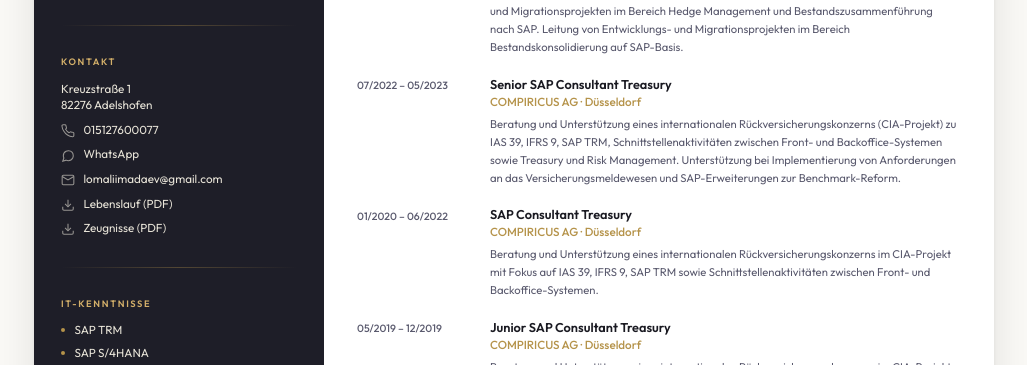
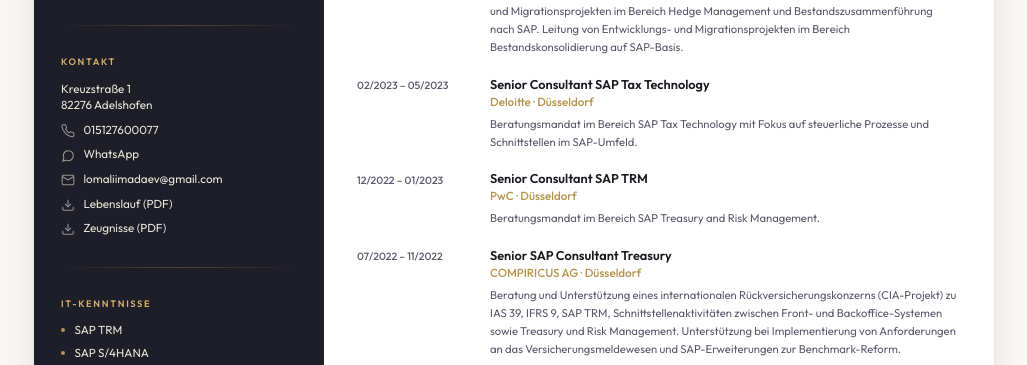
Before and after one commit to Lomtech/cv, a plain HTML site: page index.html in a window 1280 px wide. Shown: the part 335-700 px from the top of the page, without its empty margins (126-1153 px from the left). Drawn offline with nearby package versions, Linux system fonts and the light colour scheme.

Commit message:
add PwC and Deloitte stints (12/2022-05/2023)
Co-Authored-By: Claude Opus 4.7 <noreply@anthropic.com>

```diff
--- a/index.html
+++ b/index.html
@@ -160,7 +160,30 @@
         </div>
 
         <div class="exp-entry">
-          <div class="exp-date">07/2022 – 05/2023</div>
+          <div class="exp-date">02/2023 – 05/2023</div>
+          <div class="exp-body">
+            <div class="exp-title">Senior Consultant SAP Tax Technology</div>
+            <div class="exp-company">Deloitte · Düsseldorf</div>
+            <div class="exp-desc">
+              Beratungsmandat im Bereich SAP Tax Technology mit Fokus auf
+              steuerliche Prozesse und Schnittstellen im SAP-Umfeld.
+            </div>
+          </div>
+        </div>
+
+        <div class="exp-entry">
+          <div class="exp-date">12/2022 – 01/2023</div>
+          <div class="exp-body">
+            <div class="exp-title">Senior Consultant SAP TRM</div>
+            <div class="exp-company">PwC · Düsseldorf</div>
+            <div class="exp-desc">
+              Beratungsmandat im Bereich SAP Treasury and Risk Management.
+            </div>
+          </div>
+        </div>
+
+        <div class="exp-entry">
+          <div class="exp-date">07/2022 – 11/2022</div>
           <div class="exp-body">
             <div class="exp-title">Senior SAP Consultant Treasury</div>
             <div class="exp-company">COMPIRICUS AG · Düsseldorf</div>
```
